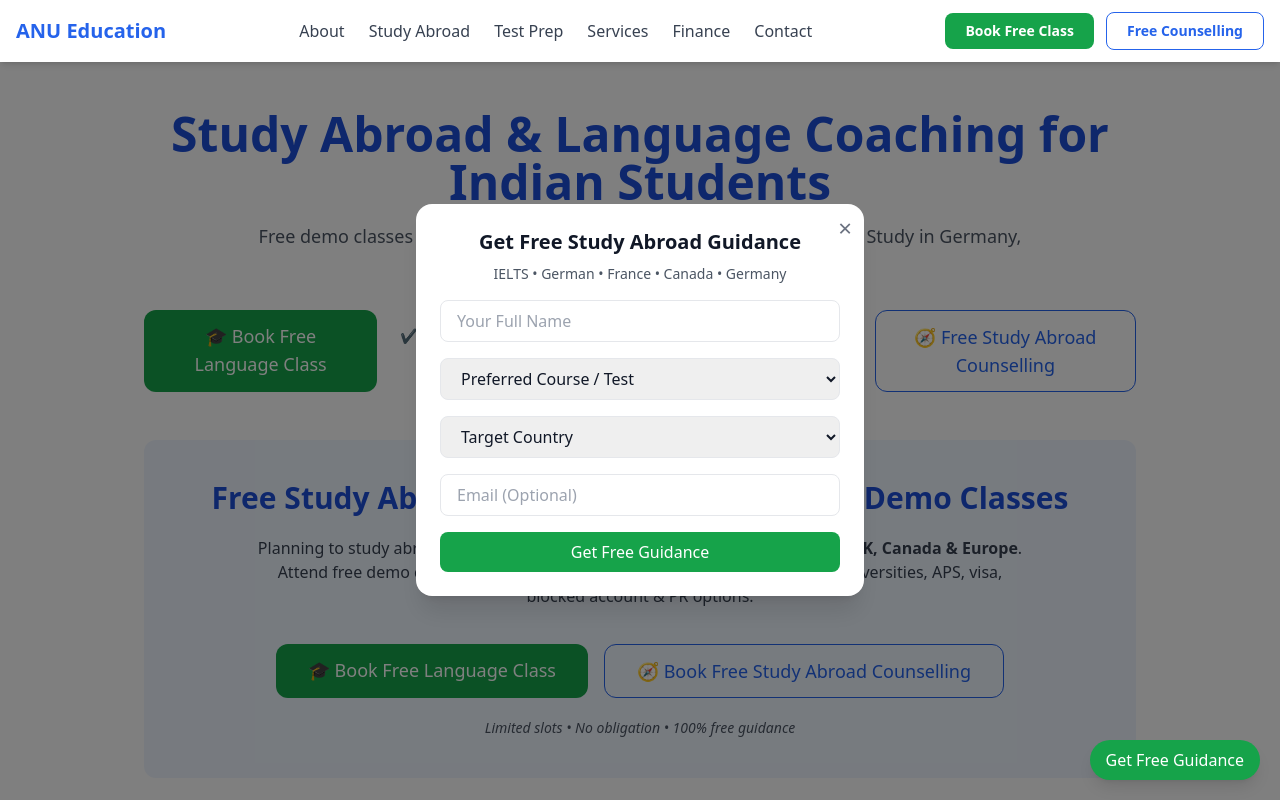
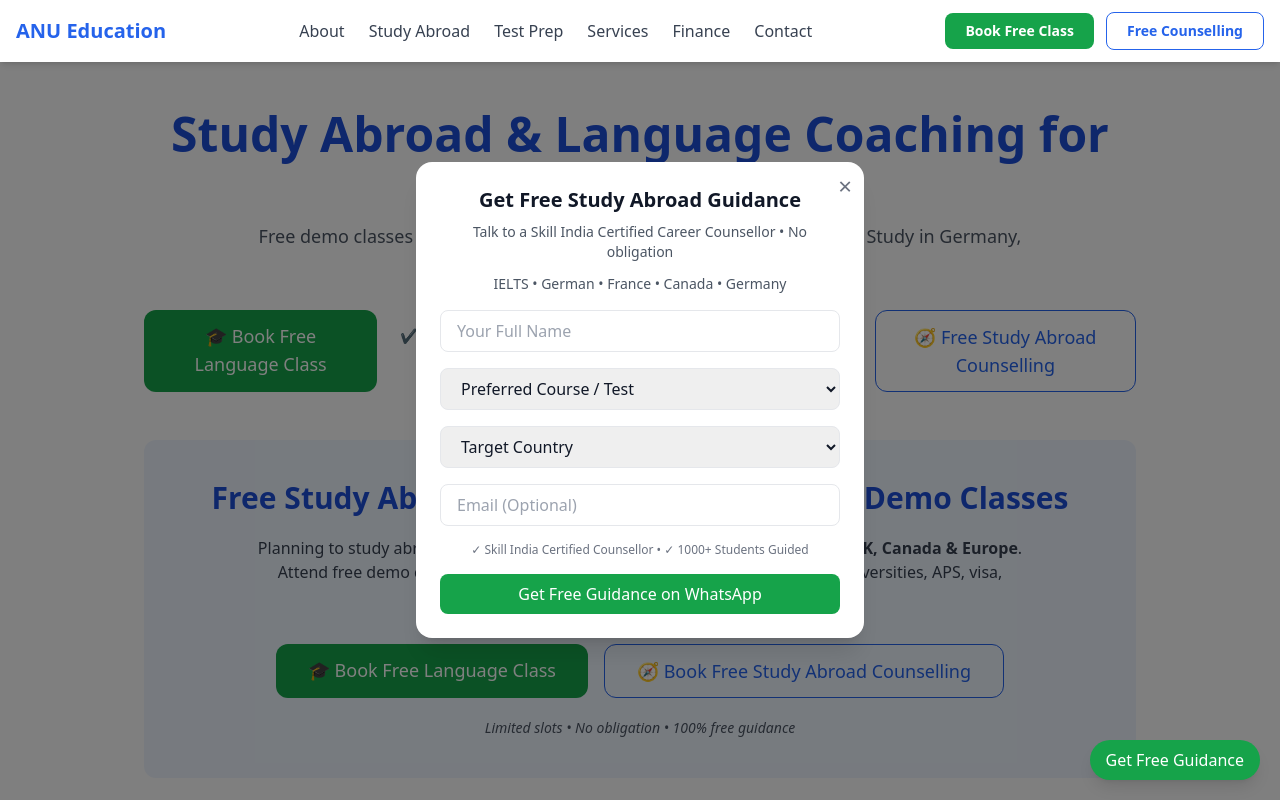
Before and after one commit to shailendra9897/anu-education, a Next.js app: page / in a window 1280 px wide. Both pictures are taken after a click on the button "Get Free Guidance". Shown: the top 800 px of the page. Built offline with nearby package versions, Linux system fonts and the light colour scheme.

Commit message:
ux: improve lead modal copy for higher conversions

```diff
--- a/components/LeadModal.tsx
+++ b/components/LeadModal.tsx
@@ -84,12 +84,17 @@
             </button>
 
             <h2 className="text-xl font-semibold mb-2 text-center">
-          Get Free Study Abroad Guidance
-          </h2>
+              Get Free Study Abroad Guidance
+            </h2>
 
-          <p className="text-sm text-gray-600 text-center mb-4">
-             IELTS • German • France • Canada • Germany
-              </p>
+            {/* ✅ New line below heading */}
+            <p className="text-sm text-gray-600 text-center mb-3">
+              Talk to a Skill India Certified Career Counsellor • No obligation
+            </p>
+
+            <p className="text-sm text-gray-600 text-center mb-4">
+              IELTS • German • France • Canada • Germany
+            </p>
 
             <form onSubmit={handleSubmit} className="space-y-4">
               <input
@@ -143,12 +148,17 @@
                 className="w-full px-4 py-2 border rounded-lg"
               />
 
+              {/* ✅ New line below phone/email input */}
+              <p className="text-xs text-gray-500 text-center">
+                ✓ Skill India Certified Counsellor • ✓ 1000+ Students Guided
+              </p>
+
               <button
                 type="submit"
                 disabled={isSubmitting}
                 className="w-full bg-green-600 hover:bg-green-700 text-white font-medium py-2 rounded-lg transition"
               >
-                {isSubmitting ? 'Please wait…' : 'Get Free Guidance'}
+                {isSubmitting ? 'Please wait…' : 'Get Free Guidance on WhatsApp'}
               </button>
             </form>
           </div>
```
